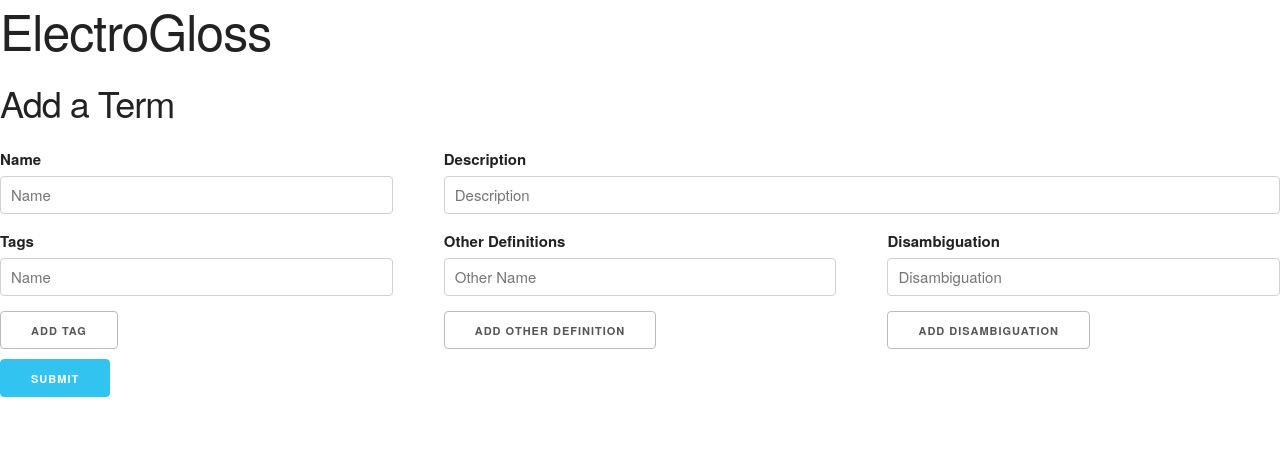
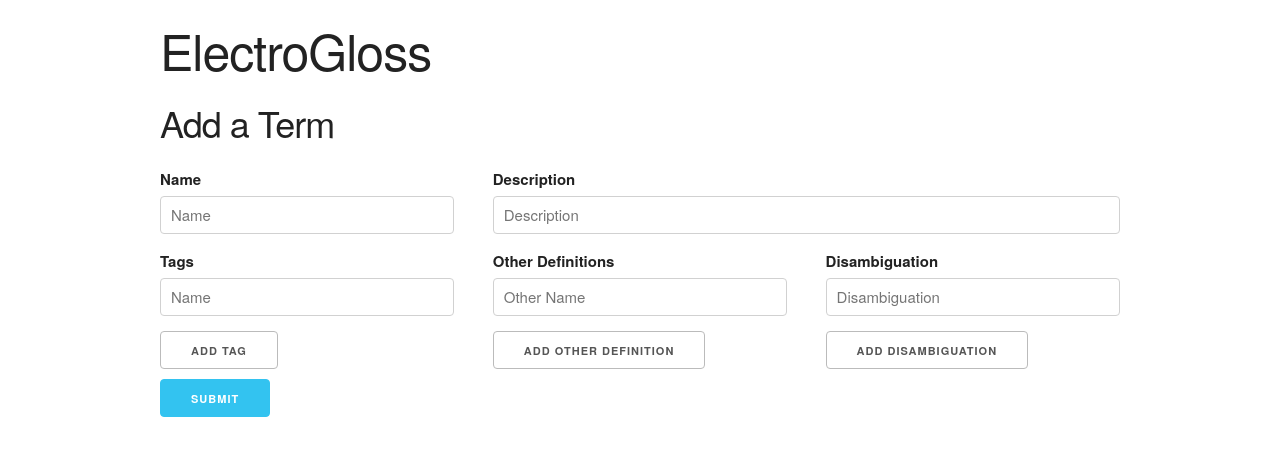
Before and after one commit to RapidOwl/ElectroGloss, a Vue app: page / in a window 1280 px wide. Shown: the top 456 px of the page. Built offline with nearby package versions, Linux system fonts and the light colour scheme.

Commit message:
Wrapping the content in a container.

```diff
--- a/app/main.js
+++ b/app/main.js
@@ -2,6 +2,7 @@ import Vue from 'vue/dist/vue'
 import App from './App.vue'
 import Normalize from '../assets/css/normalize.css'
 import Skeleton from '../assets/css/skeleton.css'
+import SiteCss from '../assets/css/site.css'
 
 Vue.component('term-list', {
     props: ['term'],
--- /dev/null
+++ b/assets/css/site.css
@@ -0,0 +1,3 @@
+body {
+    padding-top: 20px;
+}
--- a/index.html
+++ b/index.html
@@ -7,7 +7,9 @@
 </head>
 
 <body>
-    <div id="app"></div>
+    <div class="container">
+        <div id="app"></div>
+    </div>
     <script src="dist/build.js"></script>
 </body>
 
```
Also changed, not shown: 1 other file (tests, documents, lock files or other folders).
